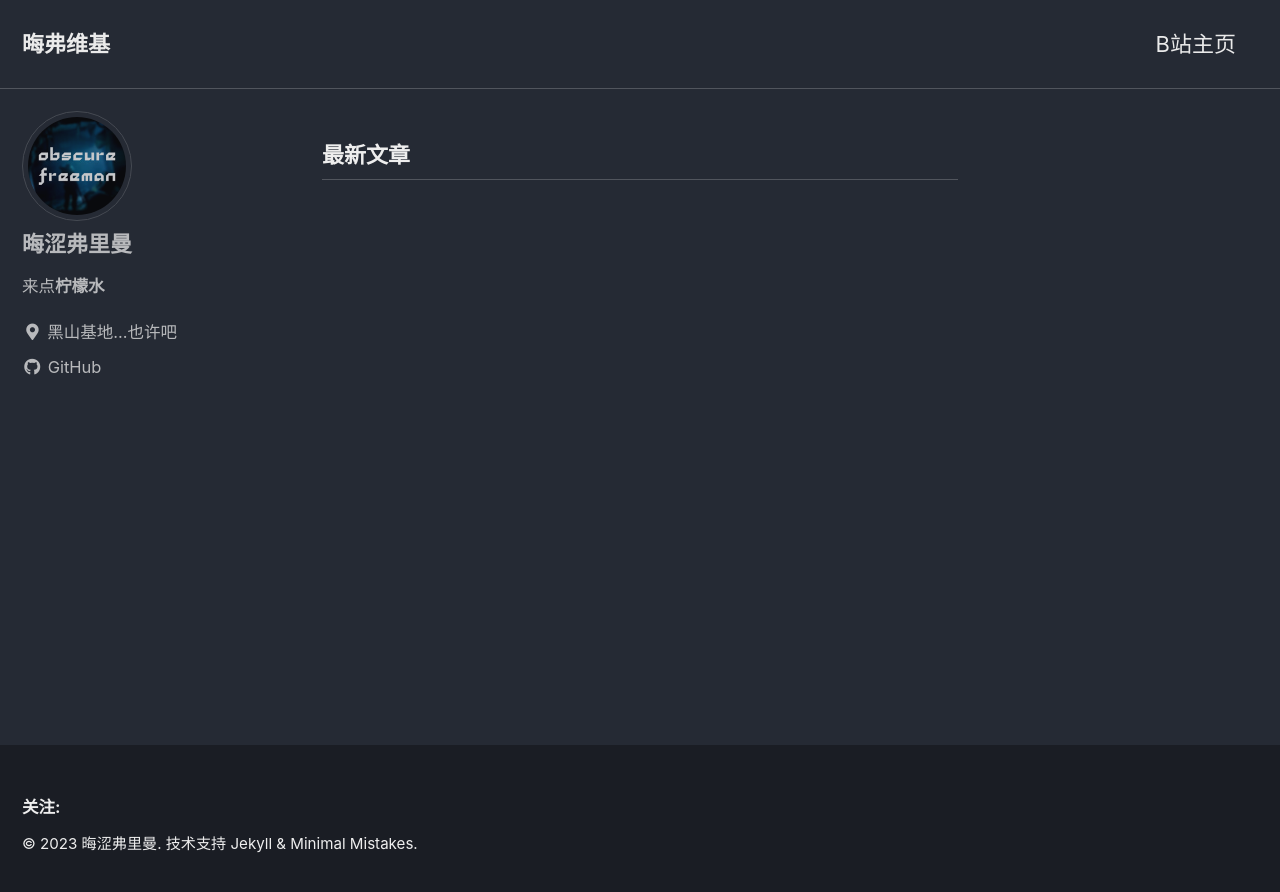
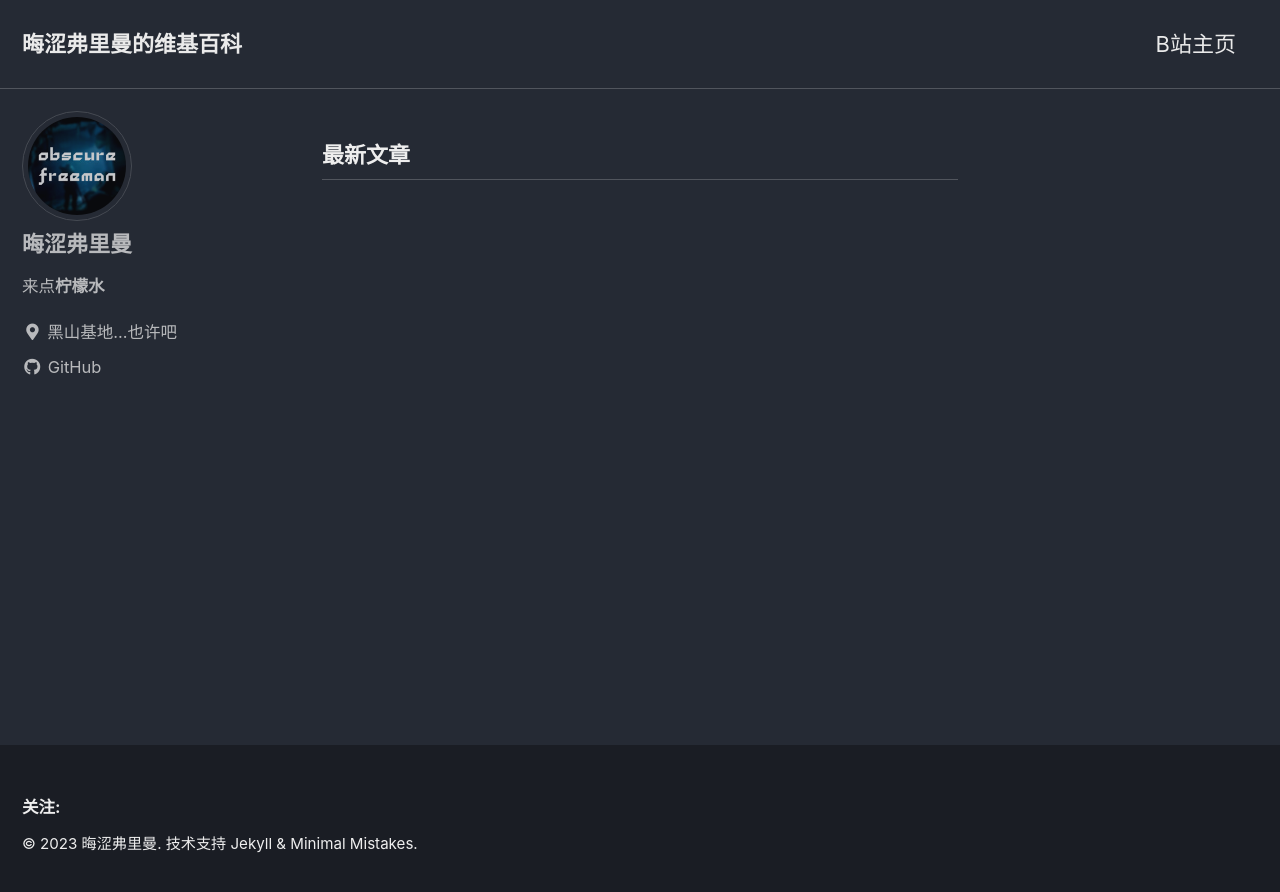
Before and after one commit to obscurefreeman/obscurefreemanwiki.github, a Jekyll site: the page built from index.html, in a window 1280 px wide. Shown: the top 892 px of the page. Built offline with Jekyll 4.4.1, drawn with Linux system fonts in a browser that asks for light colours; cached includes are drawn as plain includes; the list of posts is cut into pages by our own code.

Commit message:
更新 _config.yml

```diff
--- a/_config.yml
+++ b/_config.yml
@@ -16,7 +16,7 @@ minimal_mistakes_skin    : "dark" # "air", "aqua", "contrast", "dark", "dirt", "
 
 # Site Settings
 locale                   : "zh-CN"
-title                    : "晦弗维基"
+title                    : "晦涩弗里曼的维基百科"
 title_separator          : "-"
 subtitle                 : # site tagline that appears below site title in masthead
 name                     : "晦涩弗里曼"
```
